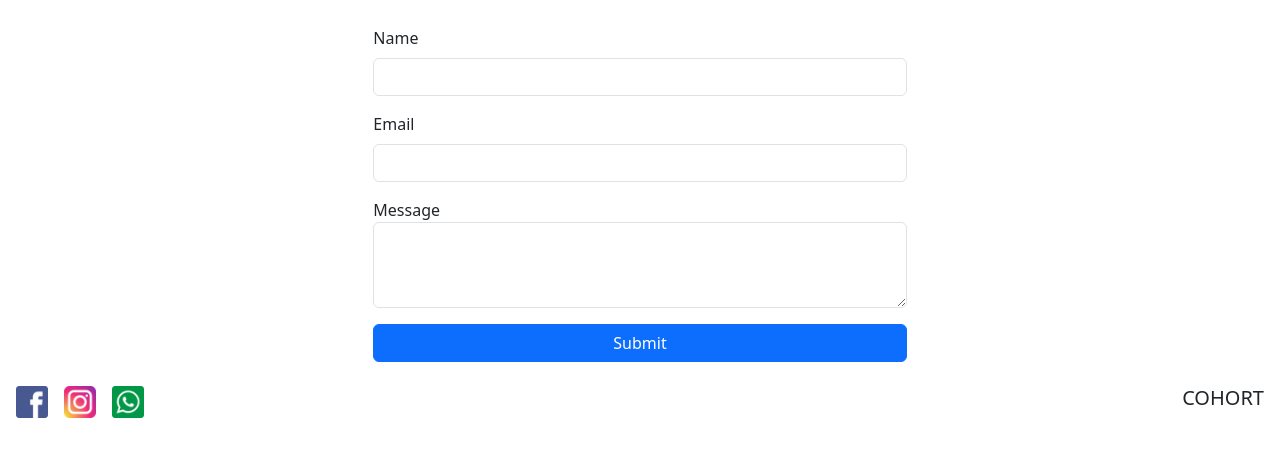
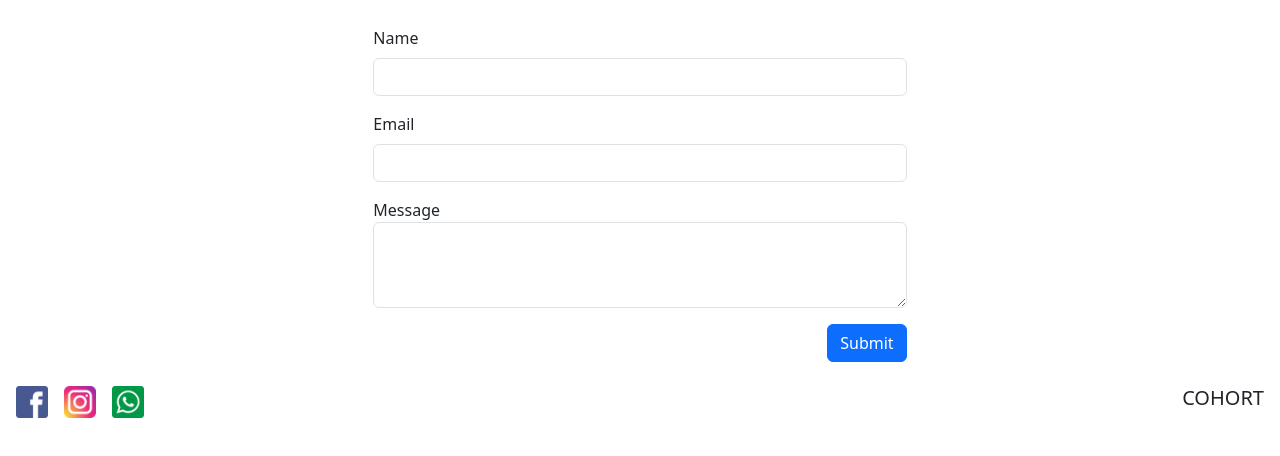
Before and after one commit to doblesophia/AmazingEventsSofiaAlvarado, a plain HTML site: page assets/pages/contactUs.html in a window 1280 px wide. Shown: the part 342-798 px from the top of the page. Drawn offline with nearby package versions, Linux system fonts and the light colour scheme.

Commit message:
actualización sprint

```diff
--- a/assets/pages/contactUs.html
+++ b/assets/pages/contactUs.html
@@ -59,8 +59,9 @@
                 <label for="exampleFormControlTextarea1">Message</label>
                 <textarea class="form-control" id="exampleFormControlTextarea1" rows="3"></textarea>
               </div>
-
-            <button type="submit" class="btn btn-primary">Submit</button>
+            <div class="d-flex justify-content-end">
+            <button type="submit" class="btn btn-primary ">Submit</button>
+          </div>
           </form>
         </div>
 
```
